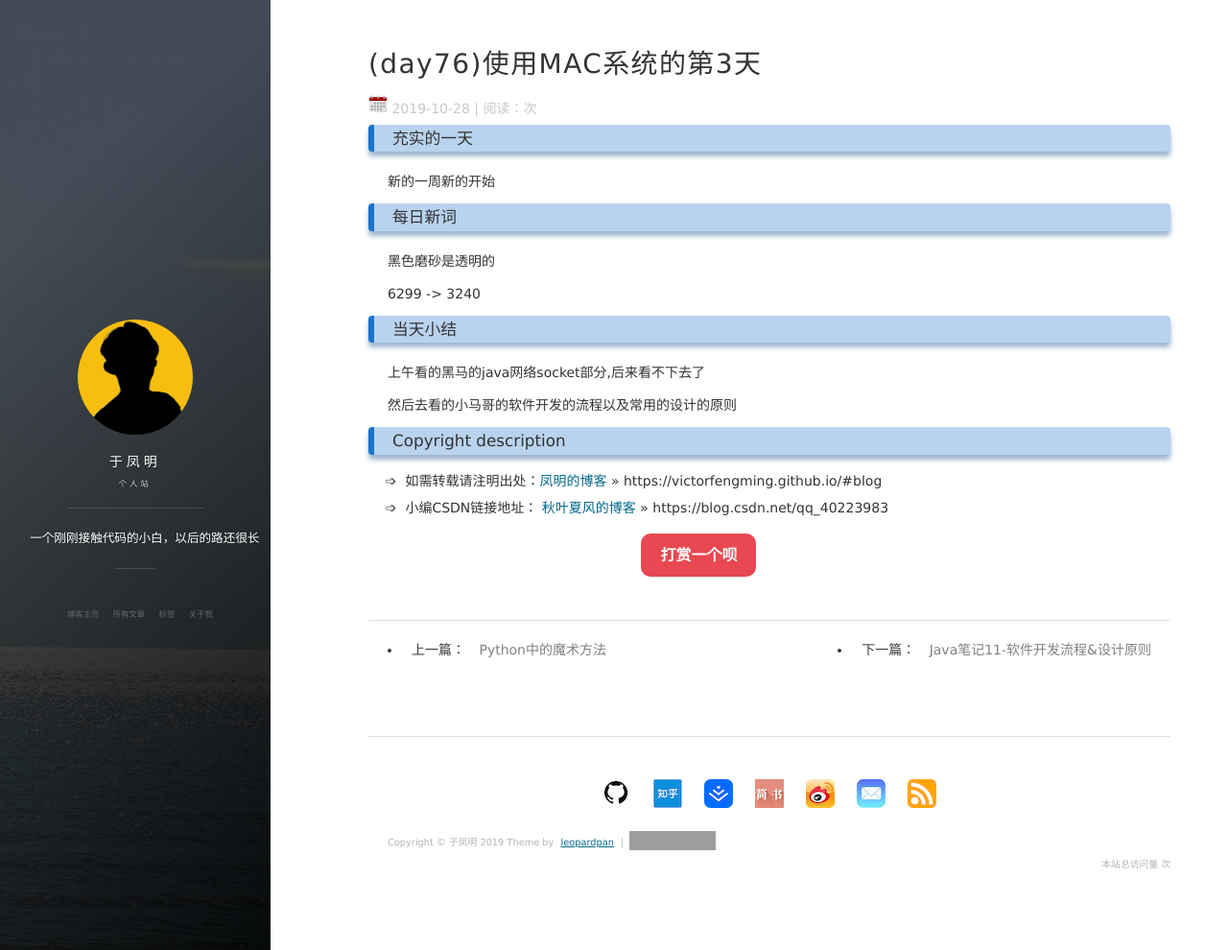
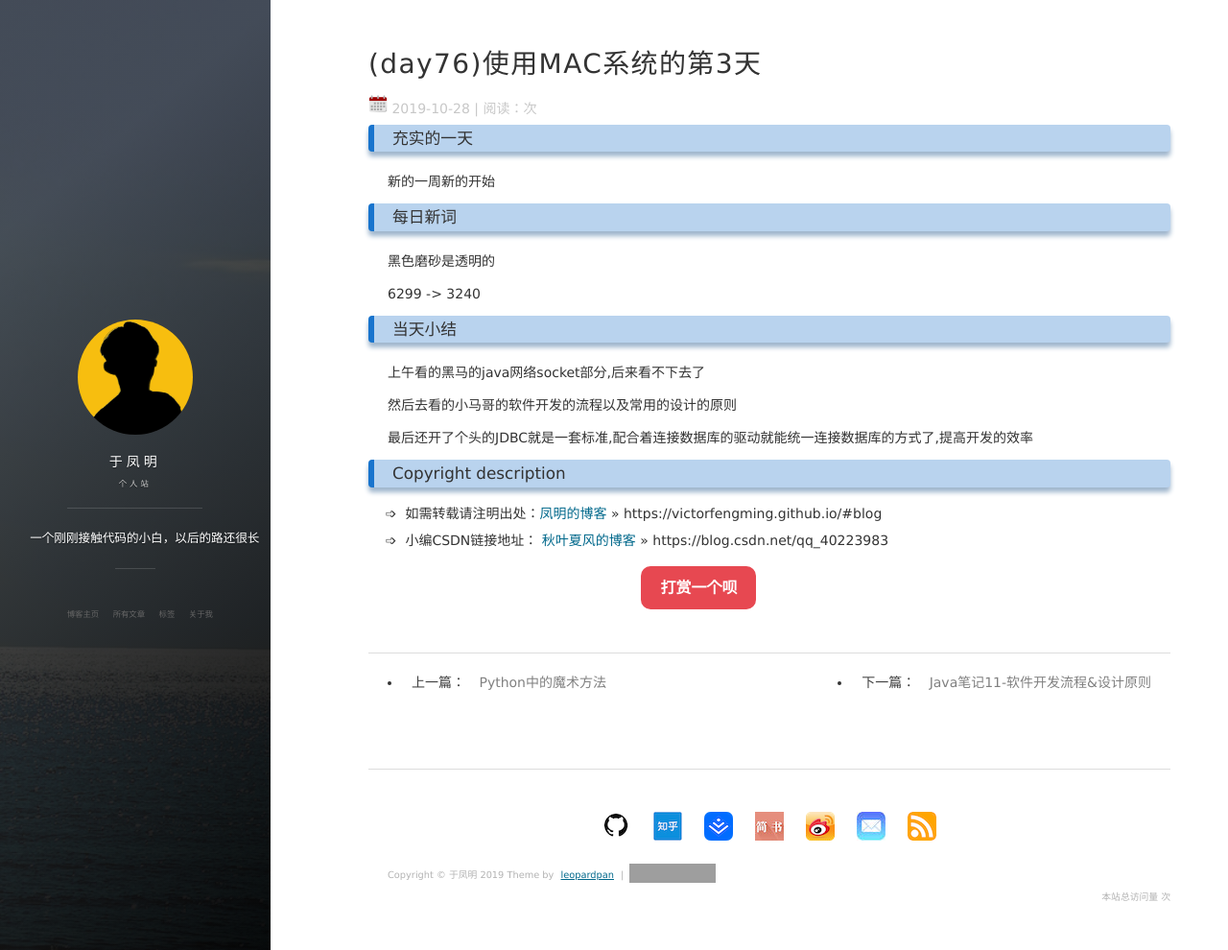
Before and after one commit to victorfengming/victorfengming.github.io.leopardpan, a Jekyll site: the page built from _posts/daily/2019-10-28-day76.md, in a window 1280 px wide and 990 px high. Shown: the whole window at 96% size. Built offline with Jekyll 4.4.1, drawn with Linux system fonts in a browser that asks for light colours; nearby versions of some CDN libraries; comment, search, counter and statistics services are not loaded; grey boxes are pictures that could not be loaded.

Commit message:
day76日报

```diff
--- a/_posts/daily/2019-10-28-day76.md
+++ b/_posts/daily/2019-10-28-day76.md
@@ -16,3 +16,5 @@ tags: XDH
 上午看的黑马的java网络socket部分,后来看不下去了
 
 然后去看的小马哥的软件开发的流程以及常用的设计的原则
+
+最后还开了个头的JDBC就是一套标准,配合着连接数据库的驱动就能统一连接数据库的方式了,提高开发的效率
```
